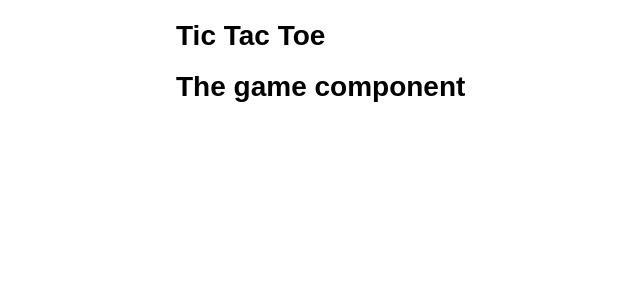
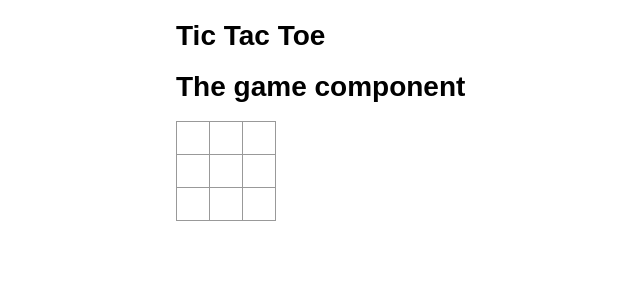
Before and after one commit to MdNazmulHaqueA/react-tic-tac-toe, a React (Create React App) app: page / in a window 1280 px wide. Shown: the top 300 px of the page, without its empty margins (214-854 px from the left). Built offline with nearby package versions, Linux system fonts and the light colour scheme.

Commit message:
board and game component basic setup

```diff
--- a/src/components/board.jsx
+++ b/src/components/board.jsx
@@ -1,13 +1,27 @@
 import React from 'react';
+import Square from './square';
 
-
-function Board() {
-
-	return (
-		<div>
-			<h1>This is board component</h1>
-		</div>
-	);
+function Board(props) {
+    const renderSquare = i => <Square value={props.squares[i]} onClick={() => props.onClick(i)} />;
+    return (
+        <div>
+            <div className="board-row">
+                {renderSquare(0)}
+                {renderSquare(1)}
+                {renderSquare(2)}
+            </div>
+            <div className="board-row">
+                {renderSquare(3)}
+                {renderSquare(4)}
+                {renderSquare(5)}
+            </div>
+            <div className="board-row">
+                {renderSquare(6)}
+                {renderSquare(7)}
+                {renderSquare(8)}
+            </div>
+        </div>
+    );
 }
 
 export default Board;
--- a/src/components/game.jsx
+++ b/src/components/game.jsx
@@ -1,14 +1,19 @@
 import React from 'react';
-
+import Board from './board';
 
 class Game extends React.Component {
-
+    state = {
+        history: [{ squares: Array(9).fill(null) }]
+    };
+    onClick = i => {
+        console.log(i);
+    };
 
     render() {
-
         return (
             <div>
                 <h1>The game component</h1>
+                <Board onClick={this.onClick} squares={this.state.history[0]} />
             </div>
         );
     }
```
Lines whose indentation alone changed are shown as unchanged.
